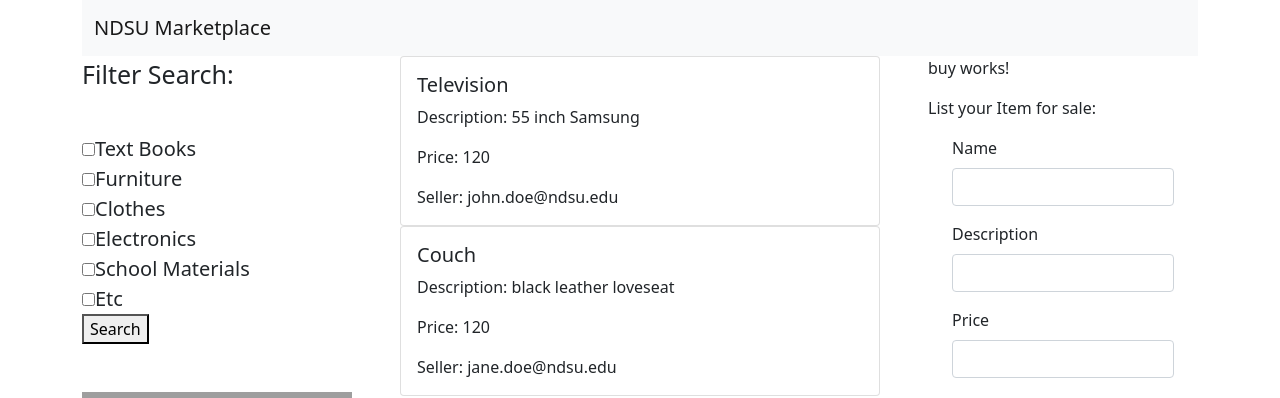
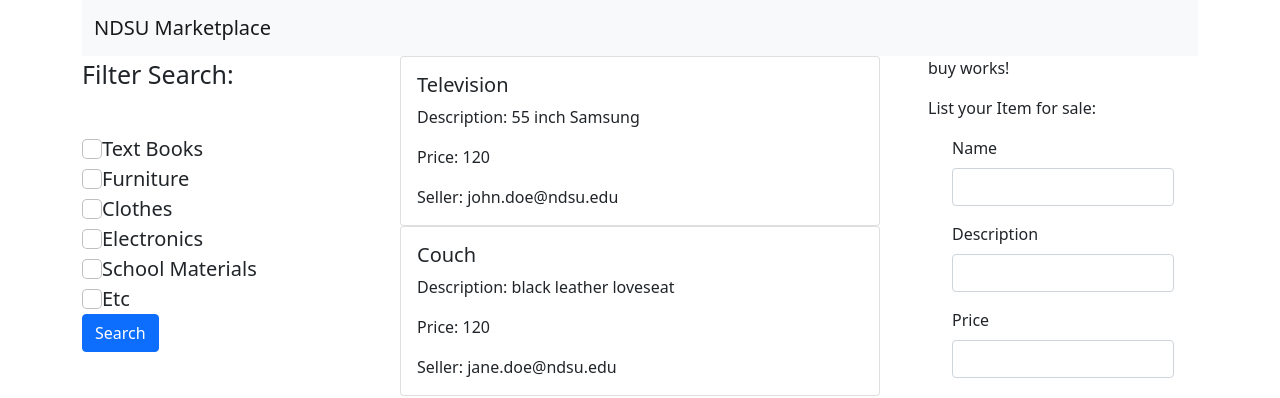
Before and after one commit to dillynewst/ndsu-marketplace, an Angular app in the folder ndsu-marketplace/: page / in a window 1280 px wide. Shown: the top 398 px of the page. Built offline with nearby package versions, Linux system fonts and the light colour scheme; grey boxes are pictures that could not be loaded.

Commit message:
added style elementst to filter search

```diff
--- a/ndsu-marketplace/src/app/search/search.component.html
+++ b/ndsu-marketplace/src/app/search/search.component.html
@@ -2,26 +2,26 @@
 <br>
 
 <div class="searchDiv">
-    <input type="checkbox" id="textBooks" name="textBooks">
-    <label for="textBooks">Text Books</label>
+    <input class="form-check-input" type="checkbox" id="textBooks" name="textBooks">
+    <label class="form-check-label" for="textBooks">Text Books</label>
 <br>
-    <input type="checkbox" id="furniture" name="furniture">
-    <label for="furniture">Furniture</label>
+    <input class="form-check-input" type="checkbox" id="furniture" name="furniture">
+    <label class="form-check-label" for="furniture">Furniture</label>
 <br>
-    <input type="checkbox" id="clothes" name="clothes">
-    <label for="clothese">Clothes</label>
+    <input class="form-check-input" type="checkbox" id="clothes" name="clothes">
+    <label class="form-check-label" for="clothese">Clothes</label>
 <br>
-    <input type="checkbox" id="electronics" name="electronics">
-    <label for="electronics">Electronics</label>
+    <input class="form-check-input" type="checkbox" id="electronics" name="electronics">
+    <label class="form-check-label" for="electronics">Electronics</label>
 <br>
-    <input type="checkbox" id="schoolMats" name="schoolMats">
-    <label for="schoolMats">School Materials</label>
+    <input class="form-check-input" type="checkbox" id="schoolMats" name="schoolMats">
+    <label class="form-check-label" for="schoolMats">School Materials</label>
 <br>
-    <input type="checkbox" id="etc" name="etc">
-    <label for="etc">Etc</label>
+    <input class="form-check-input" type="checkbox" id="etc" name="etc">
+    <label class="form-check-label" for="etc">Etc</label>
   </div>
 
-  <button (click)="newSearch()">Search</button>
+  <button class="btn btn-primary" (click)="newSearch()">Search</button>
 <br>
 <br>
 <br>
```
